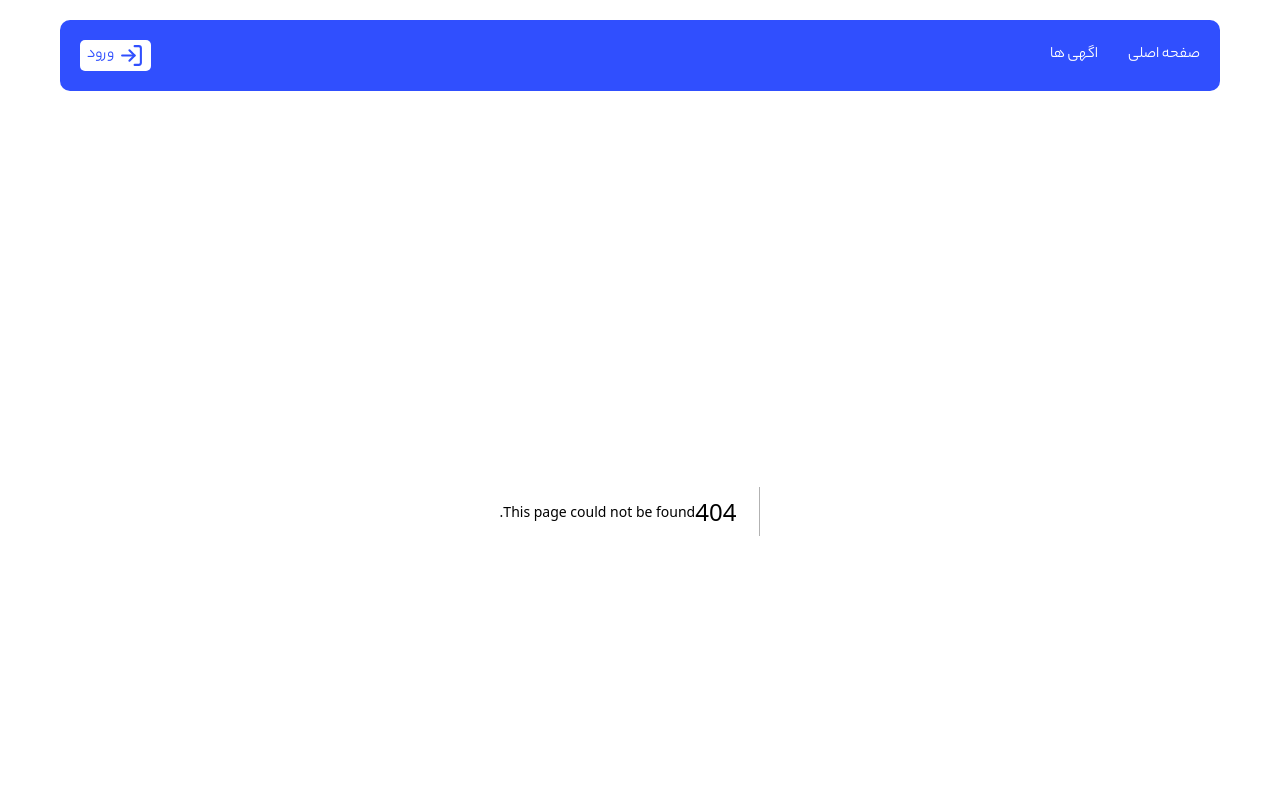
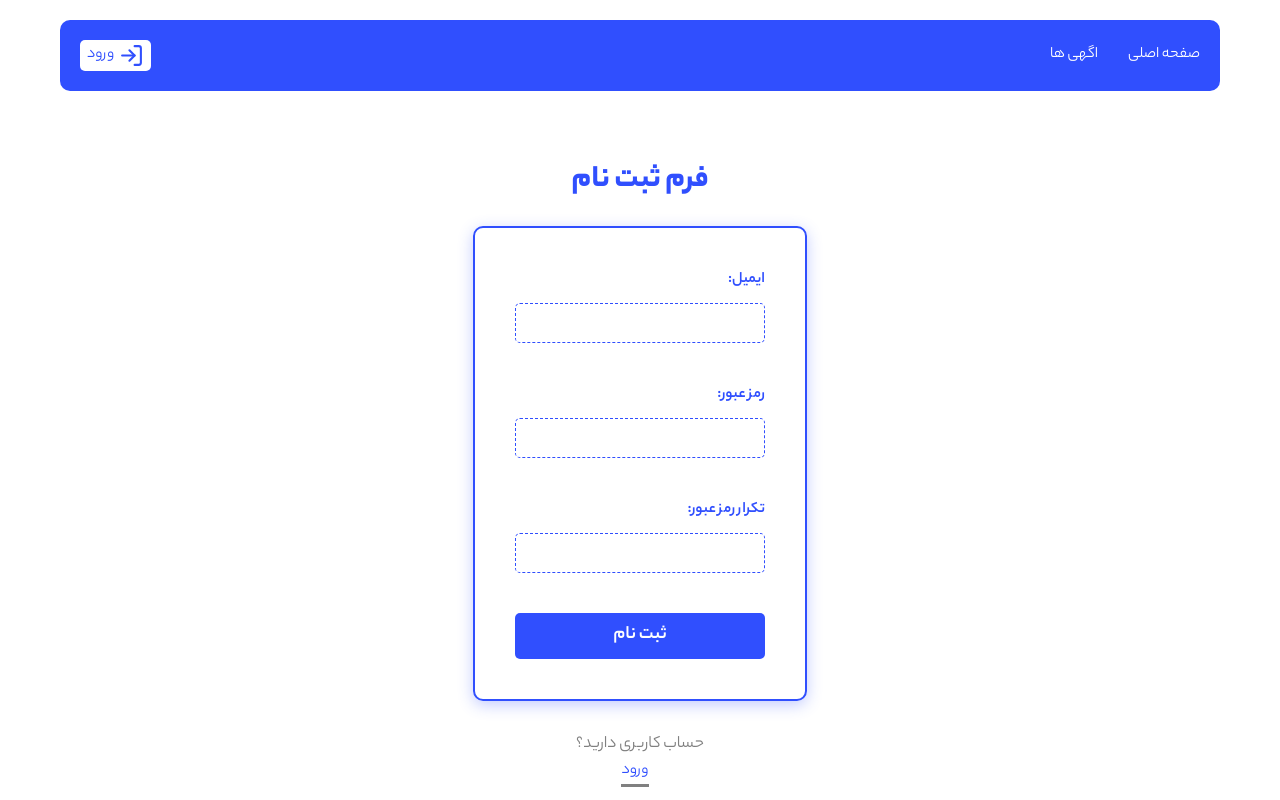
Before and after one commit to MobinaShahbazei/real-state, a Next.js app: page /signup in a window 1280 px wide. Before the commit this address had no page. Shown: the top 800 px of the page. Built offline with nearby package versions, Linux system fonts and the light colour scheme.

Commit message:
Development of registration form front

```diff
--- /dev/null
+++ b/src/app/signup/page.js
@@ -0,0 +1,12 @@
+import SignupPage from "@/template/SignupPage"
+
+
+function SignUp() {
+  return (
+    <>
+    <SignupPage/>
+    </>
+  )
+}
+
+export default SignUp
--- /dev/null
+++ b/src/components/template/SignupPage.js
@@ -0,0 +1,34 @@
+"use client";
+import styles from "@/template/SignupPage.module.css";
+import Link from "next/link";
+import { useState } from "react";
+
+function SignupPage() {
+  const [email, setEmail] = useState("");
+  const [password, setPassword] = useState("");
+  const [repassword, setRePassword] = useState("");
+
+
+  return(
+   <div className={styles.form}>
+   <h4>فرم ثبت نام</h4>
+   <form>
+    <label>ایمیل:</label>
+    <input type="text" value={email} onChange={(e) => setEmail(e.target.value)}/>
+
+    <label>رمز عبور:</label>
+    <input type="password" value={password} onChange={(e) => setPassword(e.target.value)}/>
+
+    <label>تکرار رمز عبور:</label>
+    <input type="password" value={repassword} onChange={(e) => setRePassword(e.target.value)}/>
+
+    <button type="submit">ثبت نام</button>
+   </form>
+   <p>حساب کاربری دارید؟</p>
+   <Link href="/signin">ورود</Link>
+
+  </div>
+  )
+}
+
+export default SignupPage;
--- /dev/null
+++ b/src/components/template/SignupPage.module.css
@@ -0,0 +1,74 @@
+.form {
+    display: flex;
+    flex-direction: column;
+    justify-content: center;
+    align-items: center;
+    height: 90vh;
+  }
+
+  .form h4 {
+    color: #304ffe;
+    font-weight: 600;
+    font-size: 2rem;
+    margin-bottom: 20px;
+  }
+
+  .form form {
+    display: flex;
+    flex-direction: column;
+    max-width: 700px;
+    box-shadow: #304ffe4a 0px 4px 15px;
+    border: 2px solid #304ffe;
+    padding: 40px;
+    border-radius: 10px;
+    margin-bottom: 30px;
+  }
+
+  .form label {
+    color: #304ffe;
+    margin-bottom: 10px;
+    font-weight: 400;
+  }
+
+  .form input {
+    margin-bottom: 40px;
+    width: 250px;
+    border: 1px #304ffe dashed;
+    color: grey;
+    border-radius: 5px;
+    padding: 10px;
+    direction: ltr !important;
+    font-size: 1rem;
+    height: 40px;
+  }
+
+  .form input:focus {
+    border: 1px #304ffe solid;
+    outline: none;
+  }
+
+  .form button {
+    border: none;
+    background-color: #304ffe;
+    color: #fff;
+    font-size: 1.2rem;
+    font-weight: 400;
+    border-radius: 5px;
+    transition: all ease-in 0.1s;
+    cursor: pointer;
+    padding: 8px 0;
+  }
+  .form button:hover {
+    transform: scale(1.05);
+  }
+
+  .form p {
+    color: grey;
+    font-size: 1.1rem;
+  }
+
+  .form a {
+    color: #304ffe;
+    margin-right: 10px;
+    border-bottom: 3px solid grey;
+  }
```
